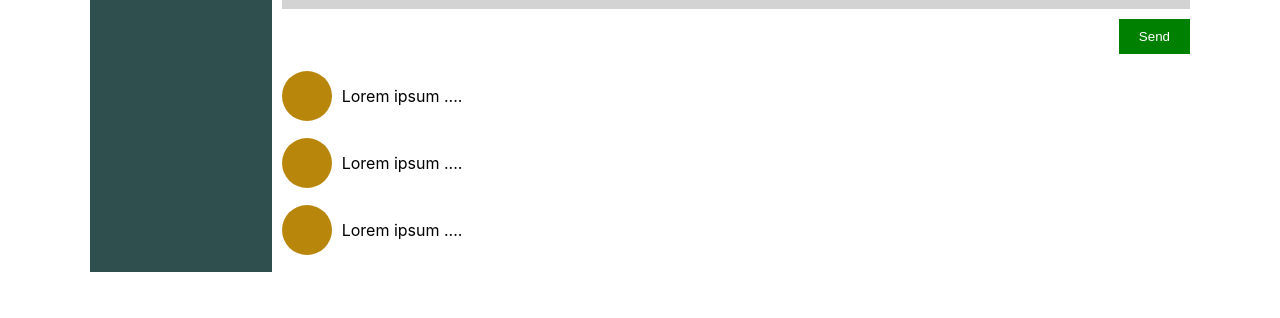
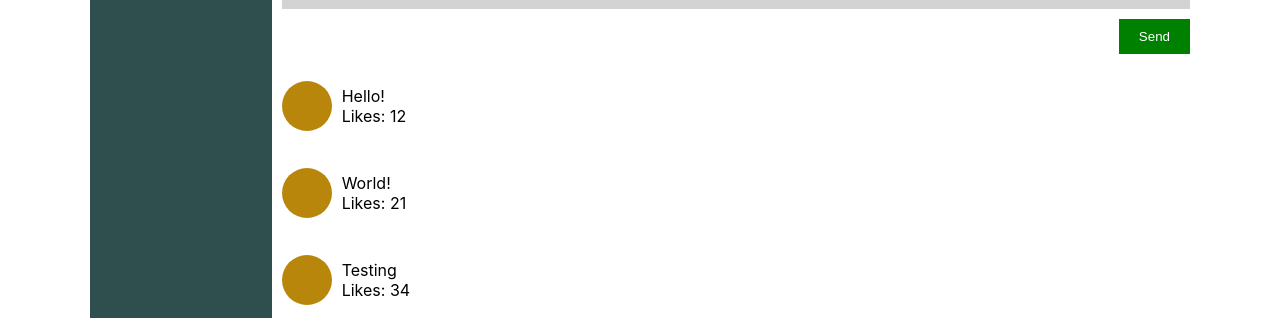
Before and after one commit to FillArt/social-network, a React (Create React App) app: page / in a window 1280 px wide. Shown: the part 634-952 px from the top of the page. Before the commit the page ends 906 px from the top, so only its background shows below. Built offline with nearby package versions, Linux system fonts and the light colour scheme.

Commit message:
feat: temporarily created a state for posts and passed them through props to the Post component

```diff
--- a/src/App.tsx
+++ b/src/App.tsx
@@ -1,15 +1,28 @@
-import React from 'react';
+import React, {useState} from 'react';
 import './App.css';
 import {HomePage} from "./components/Pages/HomePage";
 import {BrowserRouter, Route, Routes} from "react-router-dom";
 import {DialogsPage} from "./components/Pages/DialogsPage";
 import {Error404} from "./components/Pages/Error404";
 
+export type PostType = {
+    id: number,
+    message: string,
+    likesCount: number,
+}
+
 function App() {
+    const [statePosts, setStatePosts] = useState<PostType[]>([
+        {id: 1, message: 'Hello!', likesCount: 12},
+        {id: 2, message: 'World!', likesCount: 21},
+        {id: 3, message: 'Testing', likesCount: 34},
+        {id: 4, message: 'Data', likesCount: 2}
+    ])
+
   return (
       <BrowserRouter>
         <Routes>
-          <Route path="/" element={<HomePage/>} />
+          <Route path="/" element={<HomePage data={statePosts} />} />
           <Route path="/dialogs" element={<DialogsPage />} />
           <Route path="/*" element={<Error404 />} />
         </Routes>
--- a/src/components/Dialogs/Messages/MessagesList.tsx
+++ b/src/components/Dialogs/Messages/MessagesList.tsx
@@ -5,7 +5,6 @@ import styled from "styled-components";
 export const MessagesList = () => {
     return (
         <Container>
-
             <Message myTemp={false}/>
             <Message myTemp={false}/>
             <Message myTemp={true}/>
--- a/src/components/Pages/HomePage.tsx
+++ b/src/components/Pages/HomePage.tsx
@@ -4,14 +4,19 @@ import {Navbar} from "../Layout/Navbar/Navbar";
 import {Header} from "../Layout/Header/Header";
 
 import styled from "styled-components";
+import {PostType} from "../../App";
 
-export const HomePage = () => {
+type HomePageProps = {
+    data: PostType[]
+}
+
+export const HomePage = (props :HomePageProps) => {
     return (
         <Container>
             <Header/>
             <MainContainer>
                 <Navbar/>
-                <Profile/>
+                <Profile posts={props.data}/>
             </MainContainer>
         </Container>
     );
--- a/src/components/Profile/Posts/Post.tsx
+++ b/src/components/Profile/Posts/Post.tsx
@@ -1,14 +1,19 @@
 import React from 'react';
 import styled from "styled-components";
+import {PostType} from "../../../App";
 
-export const Post = () => {
+type PostItemProps = {
+    post: PostType;
+}
+
+export const Post = ({ post }: PostItemProps) => {
     return (
         <PostContainer>
             <PostAvatar>
                 <img src="" alt=""/>
             </PostAvatar>
             <PostContent>
-                <p>Lorem ipsum ....</p>
+                <p>{post.message} <br /> Likes: {post.likesCount}</p>
             </PostContent>
         </PostContainer>
     );
--- a/src/components/Profile/Posts/Posts.tsx
+++ b/src/components/Profile/Posts/Posts.tsx
@@ -1,9 +1,15 @@
 import React from 'react';
 import styled from "styled-components";
+import {Button} from "../../Base/Button/Button";
+import {PostType} from "../../../App";
 import {Post} from "./Post";
-import {Button} from "../../Base/Button/Button";
 
-export const Posts = () => {
+
+type PostsProps = {
+    data: PostType[];
+}
+
+export const Posts = ({data} :PostsProps) => {
     return (
         <PostsContainer>
             <h2>My Posts</h2>
@@ -12,9 +18,11 @@ export const Posts = () => {
                 <Button name='Send' style='send' onClick={() => alert('Send')} />
             </PostsControl>
             <PostsList>
-                <Post/>
-                <Post/>
-                <Post/>
+                {data.map((post: PostType) => {
+                    console.log(post);
+                    // return '1'
+                    return <Post post={post} key={post.id} />
+                })}
             </PostsList>
         </PostsContainer>
     );
--- a/src/components/Profile/Profile.tsx
+++ b/src/components/Profile/Profile.tsx
@@ -4,13 +4,18 @@ import styled from "styled-components";
 import {Banner} from "./Banner";
 import {Info} from "./Info";
 import {Posts} from "./Posts/Posts";
+import {PostType} from "../../App";
 
-export const Profile = () => {
+type ProfileProps = {
+    posts: PostType[]
+}
+
+export const Profile = (props: ProfileProps) => {
     return (
         <ProfileContainer>
             <Banner />
             <Info />
-            <Posts />
+            <Posts data={props.posts} />
         </ProfileContainer>
     );
 };
```
